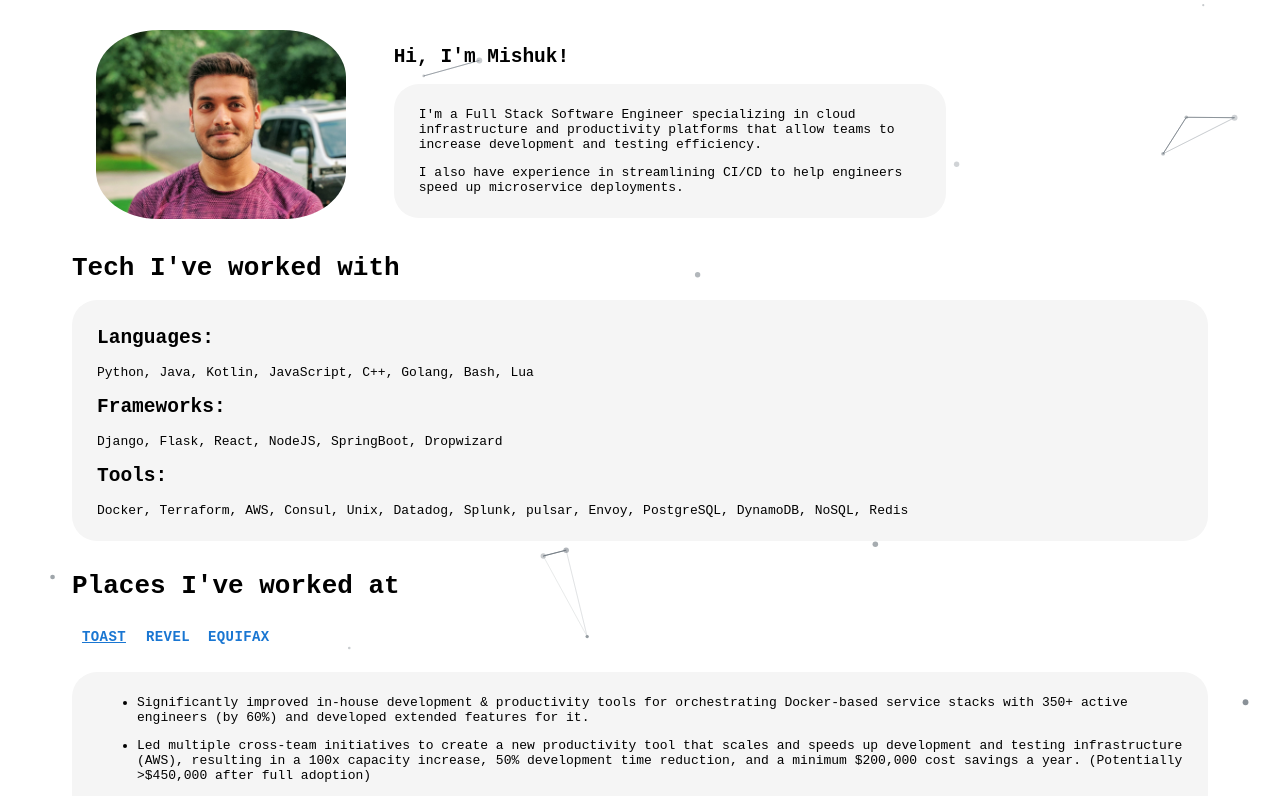
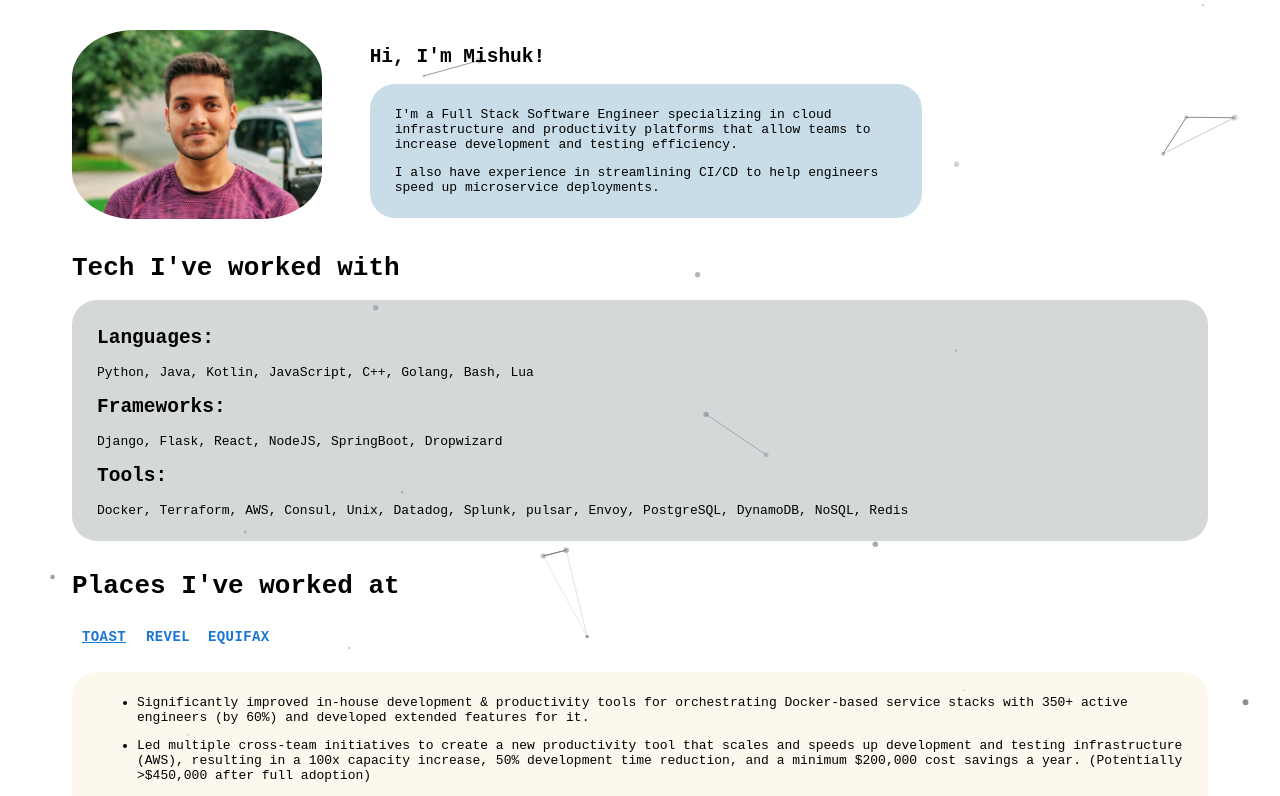
Before and after one commit to M-Dutta/M-Dutta.github.io, a React (Create React App) app: page / in a window 1280 px wide. Shown: the top 796 px of the page. Built offline with nearby package versions, Linux system fonts and the light colour scheme.

Commit message:
Added Background color customization for markdownRenderer (#4)

```diff
--- a/src/components/markdownRenderer/markdownRenderer.tsx
+++ b/src/components/markdownRenderer/markdownRenderer.tsx
@@ -1,10 +1,12 @@
 import React, { useState, useEffect } from 'react';
 import Markdown from 'react-markdown'
-import { Container, makeStyles } from '@material-ui/core';
+import { Container, makeStyles, Box } from '@material-ui/core';
+
 
 interface Props {
     markdownFile: string;
     header?: string;
+    backgroundColor?: string
 }
 
 const styles = makeStyles({
@@ -15,19 +17,17 @@ const styles = makeStyles({
     markdown: {
         textAlign: 'start',
         fontFamily: 'monospace',
-        backgroundColor: 'whitesmoke',
         padding: '10px 25px 10px 25px',
         borderRadius: '25px'
     }
 })
 
-const MarkdownRenderer: React.FC<Props> = ({ markdownFile, header }) => {
+const MarkdownRenderer: React.FC<Props> = ({ markdownFile, header, backgroundColor }) => {
     const style = styles()
     const [mdContent, setMarkdownContent] = useState('');
     useEffect(() => {
         fetch(markdownFile).then(response => { return response.text() }).then(text => setMarkdownContent(text))
     })
-
 
     return (
         <React.Fragment>
@@ -36,9 +36,11 @@ const MarkdownRenderer: React.FC<Props> = ({ markdownFile, header }) => {
                 <h2 className={style.header}>{header}</h2>
             </Container>
             <Container>
-                <Markdown children={mdContent} className={style.markdown} />
+                <Box className={style.markdown} style={{ backgroundColor: backgroundColor ? backgroundColor : 'whitesmoke' }}>
+                    <Markdown children={mdContent}/>
+                </Box>
             </Container>
-        </React.Fragment>
+        </React.Fragment >
     );
 }
 
--- a/src/components/me/me.tsx
+++ b/src/components/me/me.tsx
@@ -27,19 +27,23 @@ const Me: React.FC<Props> = ({ photoFile, contentFile }) => {
     const style = styles()
 
     return (
-        <Container>
+
         <Grid container>
             <Grid item>
-                    <Container ><img src={photoFile} className={style.portrait}></img></Container>
+                <Container><img src={photoFile} className={style.portrait}></img></Container>
             </Grid>
             <Grid item maxWidth='sm'>
                 <Grid item>
-                        <MarkdownRenderer header="Hi, I'm Mishuk!" markdownFile={contentFile}></MarkdownRenderer>
+                    <MarkdownRenderer header="Hi, I'm Mishuk!"
+                        markdownFile={contentFile}
+                        backgroundColor='rgb(155 194 211 / 55%)'
+                    >
+                    </MarkdownRenderer>
                 </Grid>
 
             </Grid>
         </Grid >
-        </Container>
+
     );
 }
 
--- a/src/components/placesWorked/placesWorked.tsx
+++ b/src/components/placesWorked/placesWorked.tsx
@@ -52,7 +52,10 @@ const PlacesWorked: React.FC<SelectorProps> = ({ workplacesInfo }) => {
                 </Grid>
             </Container>
 
-            <MarkdownRenderer markdownFile={workplaceSelected.infoFile}></MarkdownRenderer>
+            <MarkdownRenderer
+                markdownFile={workplaceSelected.infoFile}
+                backgroundColor='rgb(253 245 230 / 67%)'>
+            </MarkdownRenderer>
 
 
         </React.Fragment >
--- a/src/components/skillBlock/skillBlock.tsx
+++ b/src/components/skillBlock/skillBlock.tsx
@@ -25,7 +25,7 @@ const SkillBlock: React.FC<Props> = ({ contentFile }) => {
             <Container className={style.header}>
                 <h1>Tech I've worked with</h1>
             </Container>
-            <MarkdownRenderer header='' markdownFile={contentFile}></MarkdownRenderer>
+            <MarkdownRenderer markdownFile={contentFile} backgroundColor='rgb(123 133 134 / 32%)'></MarkdownRenderer>
         </React.Fragment>
     );
 }
```
Lines whose indentation alone changed are shown as unchanged.
